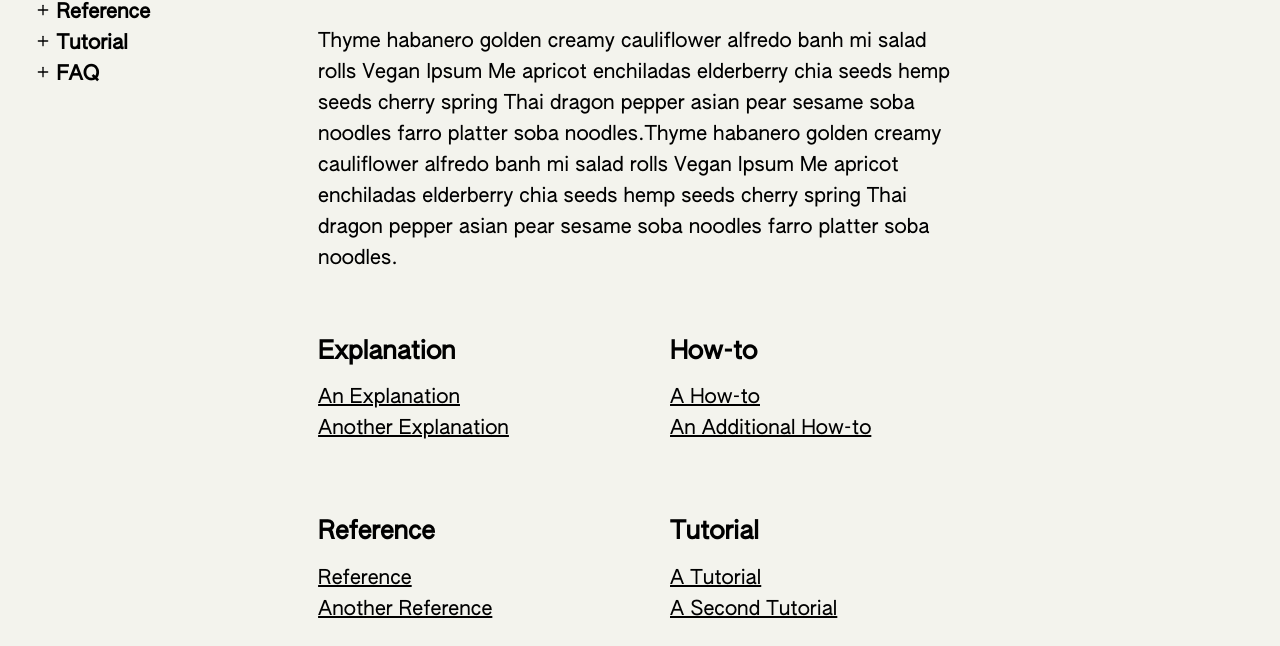
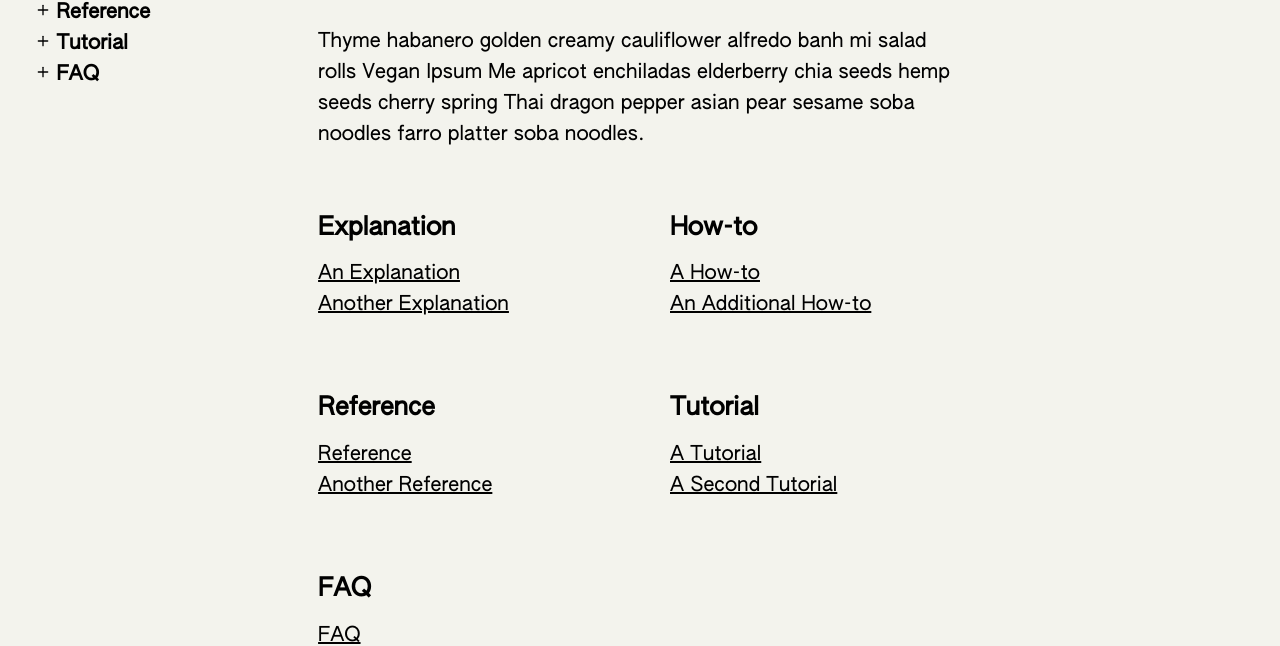
Before and after one commit to z336/11ty-docs-prototype, an Eleventy site: page src/pages/index.md in a window 1280 px wide. Shown: the part 165-811 px from the top of the page. Built offline with nearby package versions, Linux system fonts and the light colour scheme; Eleventy itself is replaced by a stand-in of ours; files that its build step writes are made by us from their sources; what code-tag, markdown-it-toc-done-right would draw is missing.

Commit message:
small change

```diff
--- a/src/pages/index.md
+++ b/src/pages/index.md
@@ -4,4 +4,4 @@
 permalink: /
 ---
 
-Thyme habanero golden creamy cauliflower alfredo banh mi salad rolls Vegan Ipsum Me apricot enchiladas elderberry chia seeds hemp seeds cherry spring Thai dragon pepper asian pear sesame soba noodles farro platter soba noodles.Thyme habanero golden creamy cauliflower alfredo banh mi salad rolls Vegan Ipsum Me apricot enchiladas elderberry chia seeds hemp seeds cherry spring Thai dragon pepper asian pear sesame soba noodles farro platter soba noodles.
+Thyme habanero golden creamy cauliflower alfredo banh mi salad rolls Vegan Ipsum Me apricot enchiladas elderberry chia seeds hemp seeds cherry spring Thai dragon pepper asian pear sesame soba noodles farro platter soba noodles.
```
